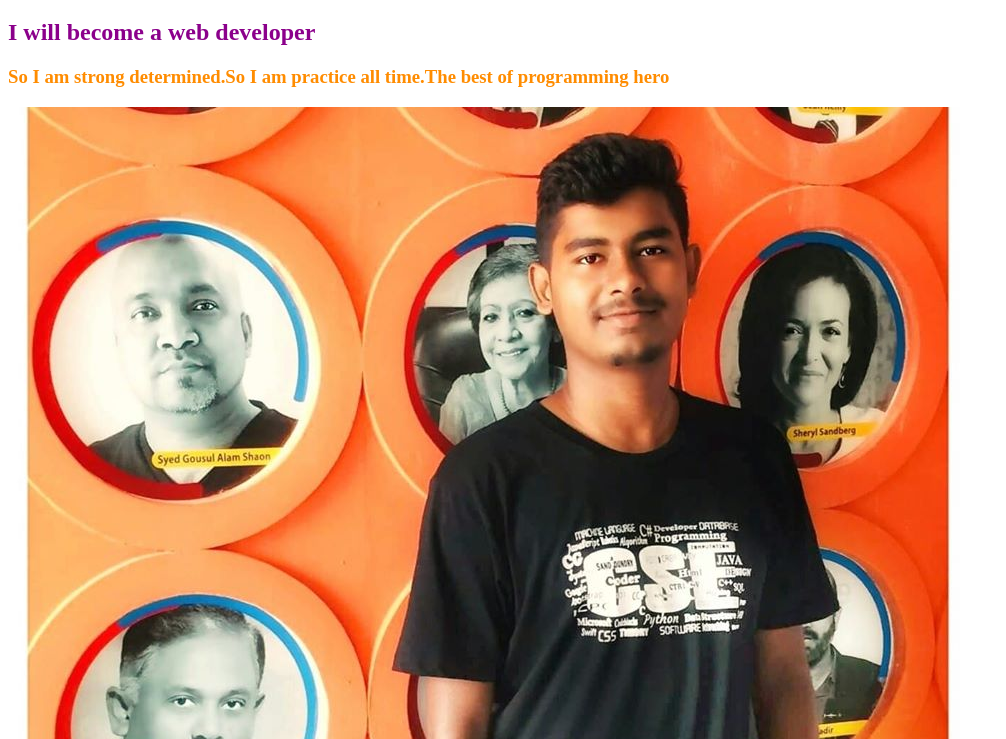
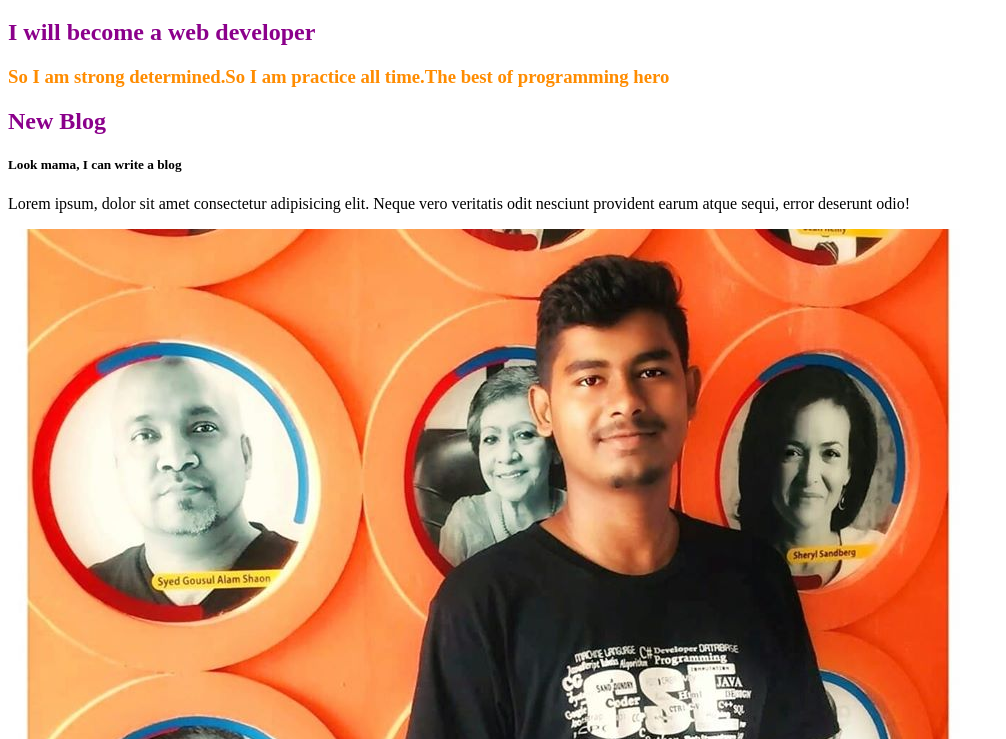
Before and after one commit to anupompaulcse2648/my-first-repo, a plain HTML site: page index.html in a window 1280 px wide. Shown: the part 61-800 px from the top of the page, without its empty margins (0-1006 px from the left). Drawn offline with Linux system fonts and the light colour scheme.

Commit message:
new blog added

```diff
--- a/index.html
+++ b/index.html
@@ -11,6 +11,11 @@
     <h1>I am anupom github.com</h1>
     <h2>I will become a web developer</h2>
     <h3>So I am strong determined.So I am practice all time.The best of programming hero</h3>
+    <div>
+        <h2>New Blog</h2>
+        <h5>Look mama, I can write a blog</h5>
+        <p>Lorem ipsum, dolor sit amet consectetur adipisicing elit. Neque vero veritatis odit nesciunt provident earum atque sequi, error deserunt odio!</p>
+    </div>
     <img src="anupom1.jpg" alt="">
     <img src="anupom3.jpg" alt="">
 </body>
```
